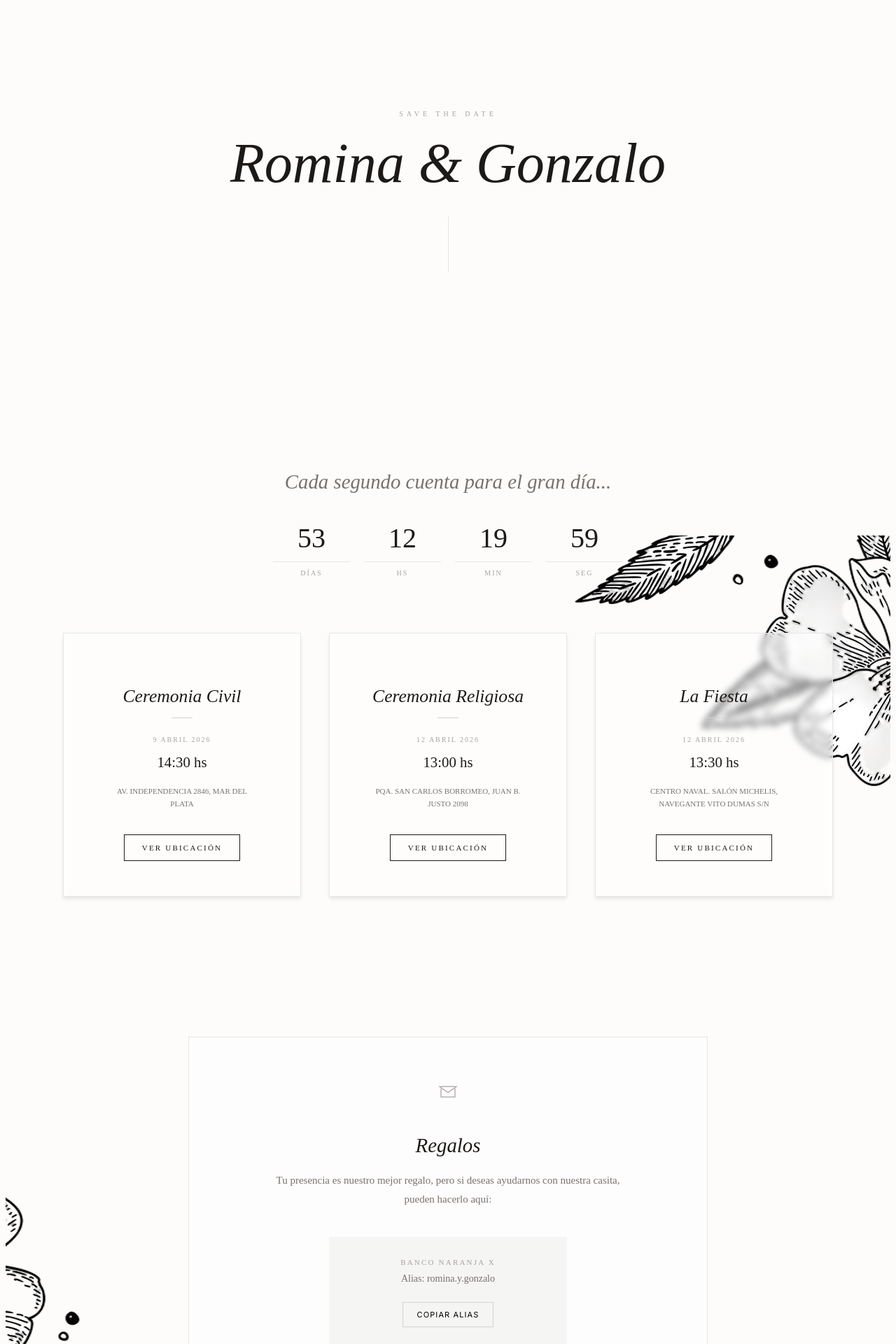
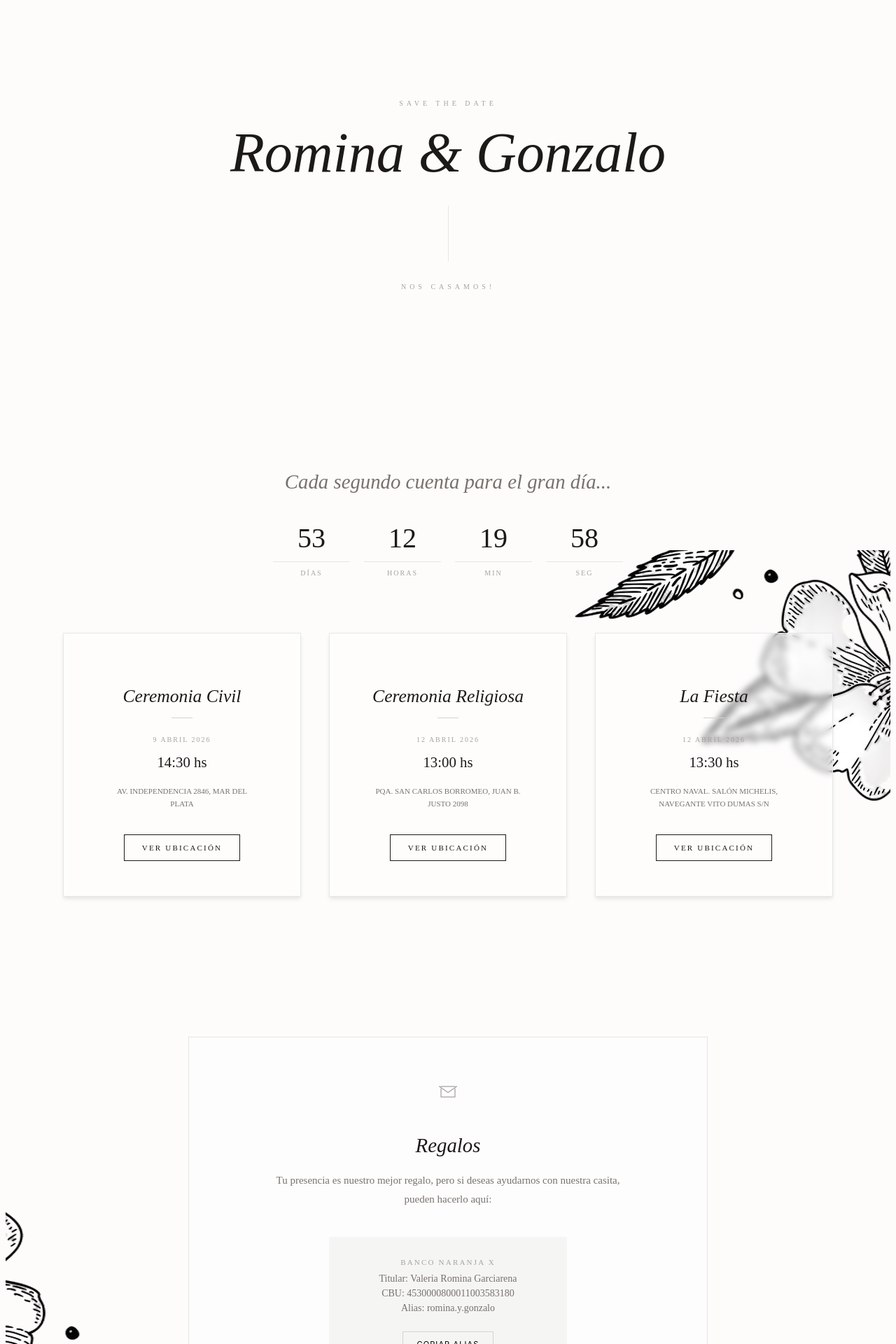
Before and after one commit to CatalinaML/rominaygonzalo, a Next.js app: page / in a window 1280 px wide. Shown: the top 1920 px of the page at 70% size. Built offline with nearby package versions, Linux system fonts and the light colour scheme; a web font is replaced by a local one.

Commit message:
Agrego datos bancarios

```diff
--- a/app/page.tsx
+++ b/app/page.tsx
@@ -100,6 +100,8 @@ function InvitacionContent() {
         <span style={{ fontSize: '10px', textTransform: 'uppercase', letterSpacing: '0.5em', color: '#a8a29e', marginBottom: '20px' }}>Save the Date</span>
         <h1 style={{ fontSize: 'clamp(3rem, 8vw, 5rem)', fontStyle: 'italic', fontWeight: '200', margin: '0' }}>Romina & Gonzalo</h1>
         <div style={{ width: '1px', height: '80px', backgroundColor: '#e7e5e4', margin: '30px 0' }}></div>
+        <span style={{ fontSize: '10px', textTransform: 'uppercase', letterSpacing: '0.5em', color: '#a8a29e', marginBottom: '20px' }}>Nos casamos!</span>
+
       </section>
 
       {/* SECCIÓN COUNTDOWN */}
@@ -124,7 +126,7 @@ function InvitacionContent() {
         }}>
           {[
             { label: 'DÍAS', value: timeLeft.days },
-            { label: 'HS', value: timeLeft.hours },
+            { label: 'HORAS', value: timeLeft.hours },
             { label: 'MIN', value: timeLeft.minutes },
             { label: 'SEG', value: timeLeft.seconds },
           ].map((item, index) => (
@@ -151,7 +153,7 @@ function InvitacionContent() {
         </div>
       </section>
 
-{/* EVENTOS - CARDS CON BOTÓN DE MAPA */}
+      {/* EVENTOS - CARDS CON BOTÓN DE MAPA */}
       <section style={{ maxWidth: '1100px', margin: '0 auto', padding: '0 20px 100px' }}>
         <div style={{
           display: 'grid',
@@ -277,6 +279,8 @@ function InvitacionContent() {
           minWidth: '280px'
         }}>
           <p style={{ fontSize: '11px', letterSpacing: '0.2em', color: '#a8a29e', margin: '0 0 10px' }}>BANCO NARANJA X</p>
+          <p style={{ fontSize: '14px', color: '#78716c', margin: '5px 0' }}>Titular: Valeria Romina Garciarena</p>
+          <p style={{ fontSize: '14px', color: '#78716c', margin: '5px 0' }}>CBU: 4530000800011003583180</p>
           <p style={{ fontSize: '14px', color: '#78716c', margin: '5px 0' }}>Alias: romina.y.gonzalo</p>
 
           <button
```
